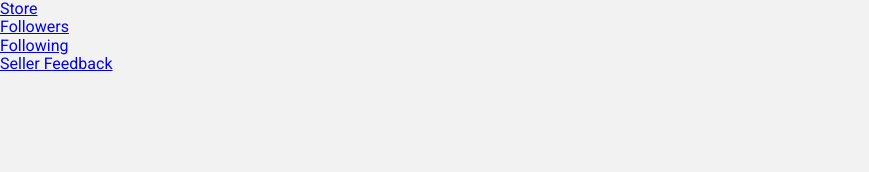
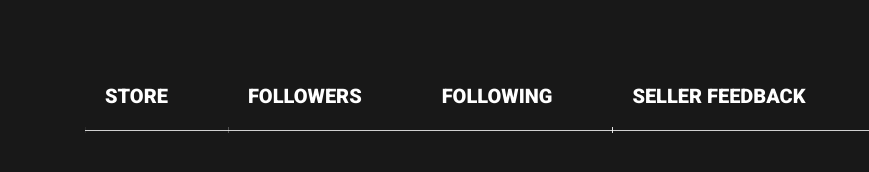
Before and after one commit to SvitlanaTsupryk-jul18/Seller-feedback-test, a website: page index.html in a window 1280 px wide. Shown: the whole page, without its empty margins (0-869 px from the left). Drawn offline with nearby package versions, Linux system fonts and the light colour scheme; files that its build step writes are made by us from their sources.

Commit message:
made header menu

```diff
--- a/index.html
+++ b/index.html
@@ -16,11 +16,11 @@
         <div class="wrapper">
             <header>
                 <nav>
-                    <ul>
-                        <li><a href="#">Store</a></li>
-                        <li><a href="#">Followers</a></li>
-                        <li><a href="#">Following</a></li>
-                        <li><a href="#feedback">Seller Feedback</a></li>
+                    <ul class="menu">
+                        <li class="menu__link"><a href="#">Store</a></li>
+                        <li class="menu__link"><a href="#">Followers</a></li>
+                        <li class="menu__link"><a href="#">Following</a></li>
+                        <li class="menu__link"><a href="#feedback">Seller Feedback</a></li>
                     </ul>
                 </nav>
             </header>
--- a/package.json
+++ b/package.json
@@ -7,14 +7,14 @@
   },
   "repository": {
     "type": "git",
-    "url": "git+https://github.com/SvitlanaTsupryk-jul18/Maket.git"
+    "url": "git+https://github.com/SvitlanaTsupryk-jul18/Seller-feedback-test.git"
   },
   "author": "Svet",
   "license": "ISC",
   "bugs": {
-    "url": "https://github.com/SvitlanaTsupryk-jul18/Maket/issues"
+    "url": "https://github.com/SvitlanaTsupryk-jul18/Seller-feedback-test/issues"
   },
-  "homepage": "https://github.com/SvitlanaTsupryk-jul18/Maket#readme",
+  "homepage": "https://github.com/SvitlanaTsupryk-jul18/Seller-feedback-test#readme",
   "devDependencies": {
     "browser-sync": "^2.26.3",
     "gulp": "^3.9.1",
--- /dev/null
+++ b/sass/style.scss
@@ -0,0 +1,66 @@
+* {
+    margin: 0;
+    padding: 0;
+    box-sizing: border-box;
+}
+
+li {
+    list-style: none;
+}
+
+a {
+    text-decoration: none;
+}
+
+body {
+    font-family: 'Roboto', sans-serif;
+    background-color: #181818;
+    color: #fff;
+}
+
+.wrapper {
+    padding: 85px;
+}
+
+.menu {
+    display: flex;
+    justify-content: flex-start;
+    align-items: flex-start;
+    border-bottom: 1px solid #D0D0D0;
+
+    &__link {
+        text-transform: uppercase;
+        font-weight: 900;
+        font-size: 20px;
+        padding: 0 60px 25px 20px;
+        color: #fff;
+        position: relative;
+        overflow: hidden;
+        display: inline-block;
+        margin-bottom: -3px;
+
+        &:hover {
+            &::before {
+                transform: translateX(0);
+            }
+        }
+
+        &::before {
+            position: absolute;
+            left: 0;
+            bottom: 0;
+            width: 100%;
+            height: 6px;
+            content: '';
+            background-color: #fff;
+            transform: translateX(-100%);
+            transition: transform 0.2s linear;
+
+        }
+
+        a {
+            color: #fff;
+
+        }
+    }
+}
```
Also changed, not shown: css/style.css (added), sass/style.css (deleted).
